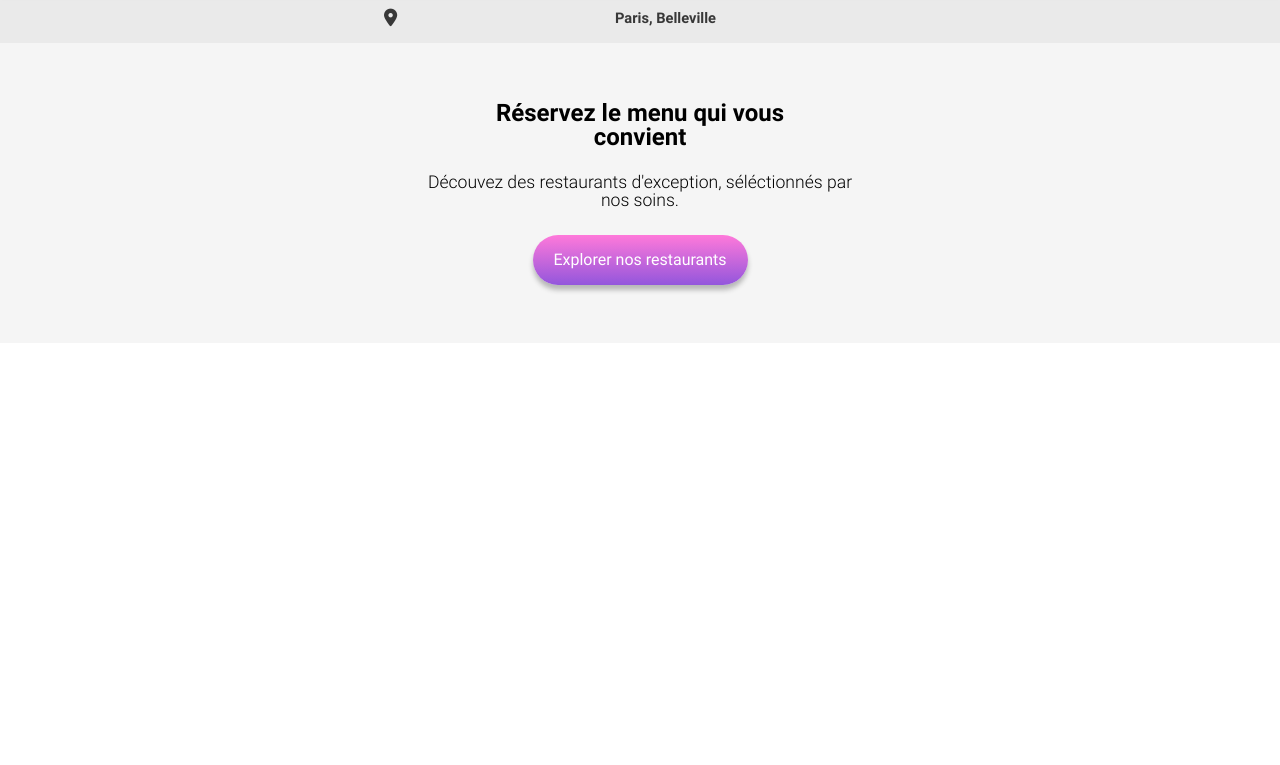
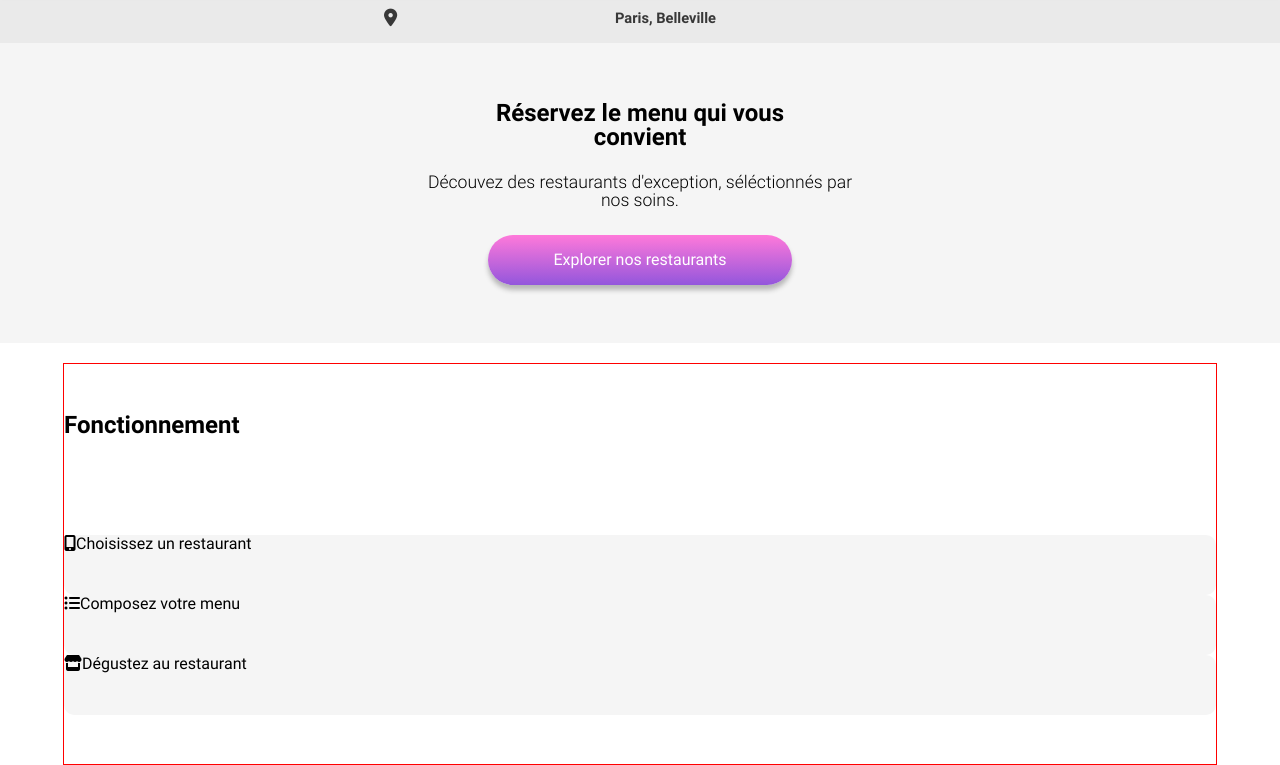
Before and after one commit to Syllgithub/GalandAurelien_3_15032021, a plain HTML site: page index.html in a window 1280 px wide. Shown: the part 67-832 px from the top of the page. Before the commit the page ends 800 px from the top, so only its background shows below. Drawn offline with Linux system fonts and the light colour scheme.

Commit message:
Implémentation section accueil

```diff
--- a/index.html
+++ b/index.html
@@ -34,6 +34,22 @@
           <a href="#restaurants" class="btn">Explorer nos restaurants</a>
         </div>
       </section>
+      <section class="operating">
+        <h1 class="operating__title">Fonctionnement</h1>
+        <div class="operating__body">
+          <ol class="operating__list">
+            <li class="operating-btn">
+              <i class="fas fa-mobile-alt"></i>Choisissez un restaurant
+            </li>
+            <li class="operating-btn">
+              <i class="fas fa-list-ul"></i>Composez votre menu
+            </li>
+            <li class="operating-btn">
+              <i class="fas fa-store"></i>Dégustez au restaurant
+            </li>
+          </ol>
+        </div>
+      </section>
     </main>
   </body>
 </html>
--- a/scss/Components/_buttons.scss
+++ b/scss/Components/_buttons.scss
@@ -1,6 +1,5 @@
 .btn {
   text-decoration: none;
-  width: 215px;
   height: 50px;
   border-radius: 25px;
   color: id-colors(white);
@@ -10,3 +9,9 @@
   align-items: center;
   box-shadow: 0 5px 5px id-colors(l-dark-global-grey);
 }
+
+.operating-btn {
+  height: 60px;
+  background-color: id-colors(light-global-grey);
+  border-radius: 10px;
+}
--- a/scss/Layout/_sections.scss
+++ b/scss/Pages/_home.scss
@@ -28,4 +28,27 @@
       font-family: "Roboto-light";
     }
   }
+  a {
+    width: 60%;
+  }
 }
+
+.operating {
+  border: 1px solid red; /**/
+
+  height: 400px;
+  width: 90%;
+  margin: 20px auto auto auto;
+  display: flex;
+  flex-direction: column;
+  justify-content: space-around;
+  &__title {
+    font-family: "Roboto-bold";
+    font-size: 1.5em;
+  }
+  &__list {
+    display: flex;
+    flex-direction: column;
+    justify-content: space-around;
+  }
+}
--- a/scss/main.scss
+++ b/scss/main.scss
@@ -1,5 +1,5 @@
 @import "./Base/reset";
 @import "./Layout/body";
 @import "./Layout/header";
-@import "./Layout/sections";
+@import "./Pages/home";
 @import "./Utils/functions";
```
Also changed, not shown: css/main.css, 1 other file.
